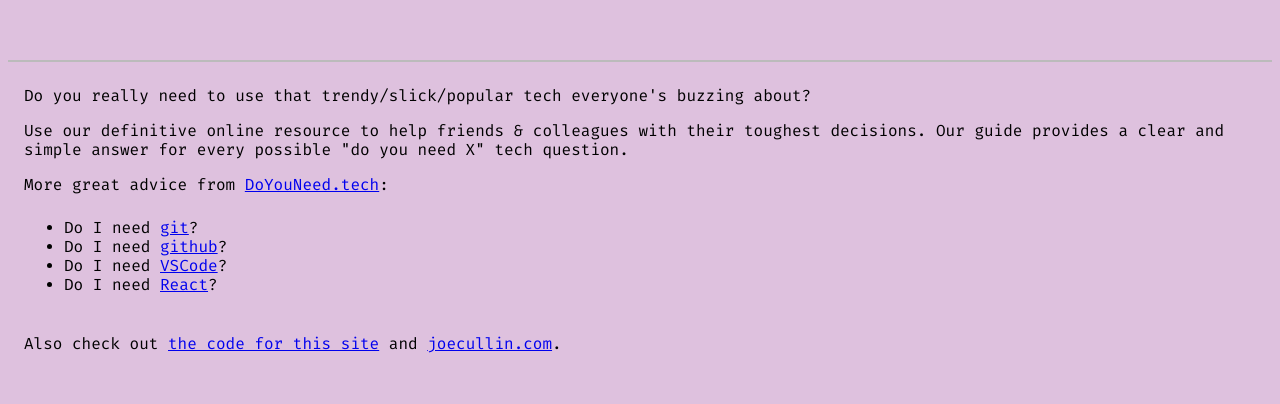
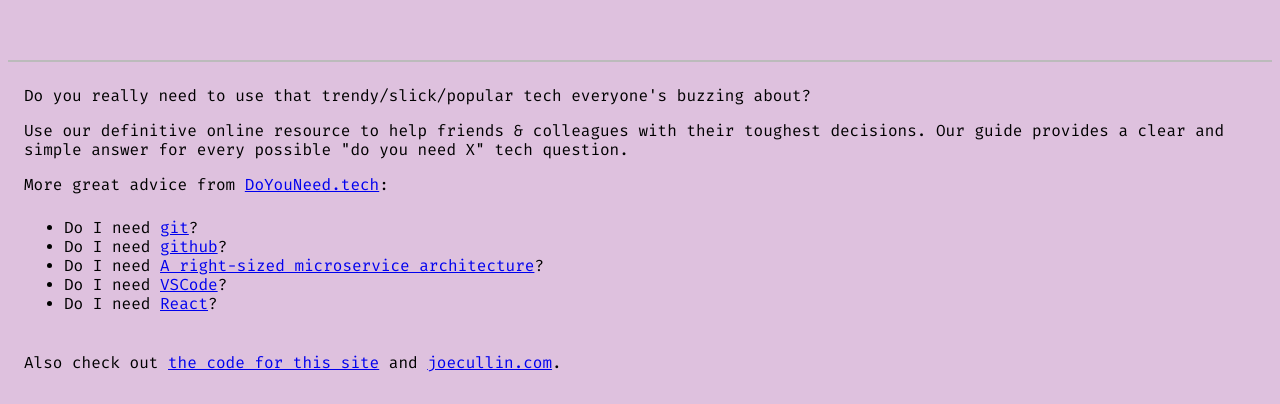
Before and after one commit to joecullin/do-you-need, a plain HTML site: page index.html in a window 1280 px wide. Shown: the part 764-1168 px from the top of the page. Drawn offline with Linux system fonts and the light colour scheme.

Commit message:
One more example link.

```diff
--- a/index.html
+++ b/index.html
@@ -74,6 +74,8 @@
             <ul>
                 <li>Do I need <a href="/articles/git">git</a>?</li>
                 <li>Do I need <a href="/github">github</a>?</li>
+                <!-- We only look at the first (sometimes) and last part of path, so you can put filler in the middle. -->
+                <li>Do I need <a href="/top-ten-tech-trends-this-year/a-serverless-femtoservice-architecture">A right-sized microservice architecture</a>?</li>
                 <li>Do I need <a href="/Visual-Studio-Code">VSCode</a>?</li>
                 <li>Do I need <a href="/guide/React">React</a>?</li>
             </ul>
```
